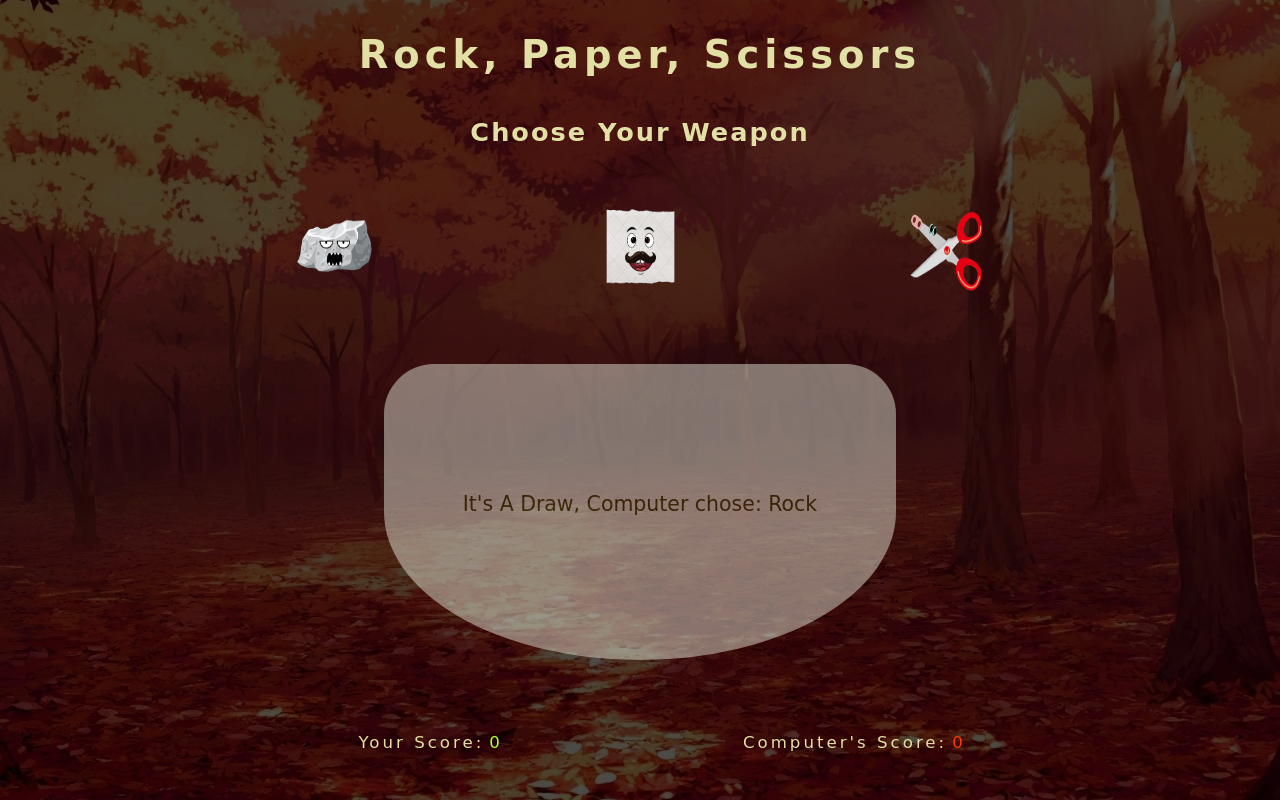
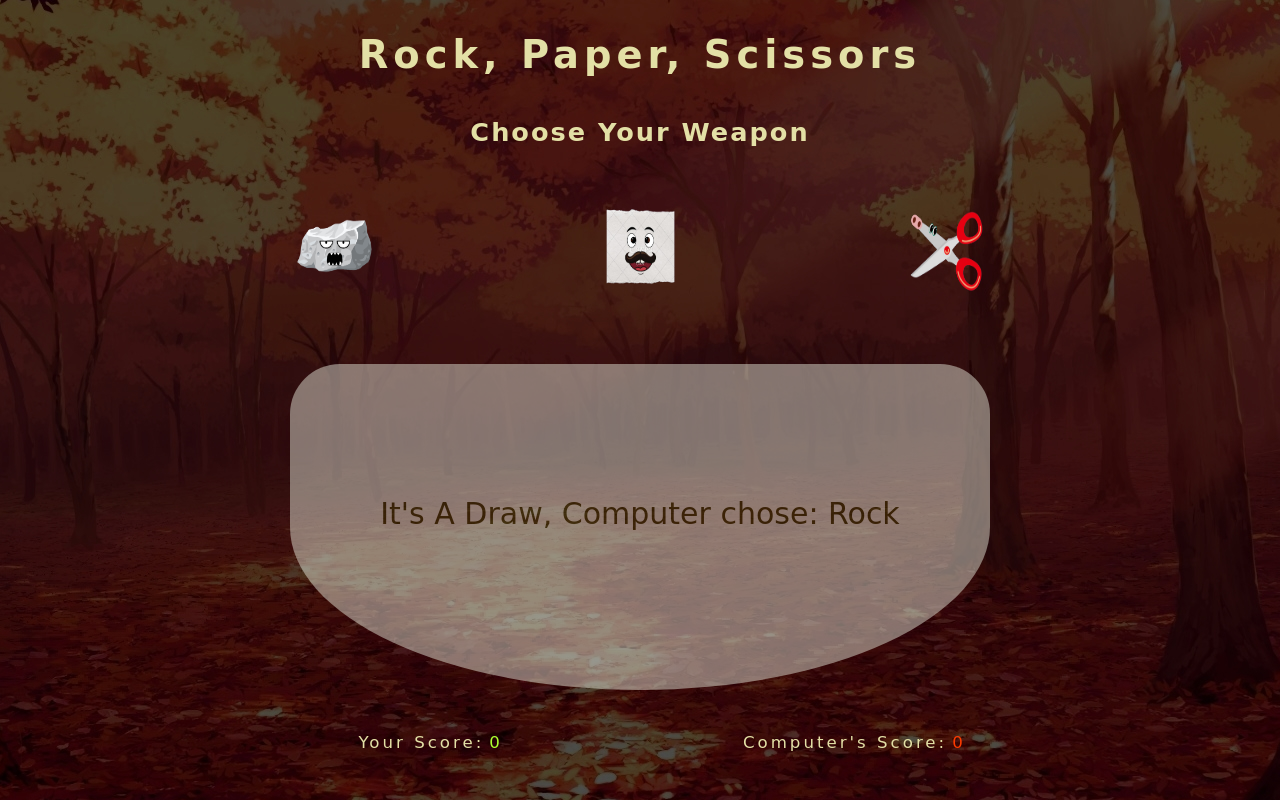
Before and after one commit to GeorgeHazaka/Rock-Paper-Scissors, a plain HTML site: page index.html in a window 1280 px wide. Both pictures are taken after a click on the button 334 px from the left and 248 px from the top of the page. Drawn offline with Linux system fonts and the light colour scheme; a web font is replaced by a local one.

Commit message:
maint: Add a class to the drawDiv variable to write the css properties in the css file instead

```diff
--- a/assets/CSS/style.css
+++ b/assets/CSS/style.css
@@ -124,6 +124,22 @@ h1 {
     100% {
         transform: translateX(0);
     }
+}
+
+.draw-div-styles {
+    position: absolute;
+    font-size: 30px;
+    color: #383502;
+    background-color: #E0DFD2;
+    width: 700px;
+    height: 326px;
+    line-height: 300px;
+    left: calc(50% - 700px / 2);
+    margin-top: 8.33vh;
+    text-align: center;
+    opacity: 0.5;
+    border-radius: 50px 50px 50% 50%;
+    z-index: 1;
 }
 
 /* ---------- Footer */
--- a/assets/js/script.js
+++ b/assets/js/script.js
@@ -44,10 +44,9 @@ losingTeam.push(rockLose, paperLose, scissorsLoseRight, scissorsLoseLeft);
 
 for (let button of buttons) {
     button.addEventListener("click", function () {
+        this.style.scale = "1.7";
         playerDiv.style.display = "block";
         computerDiv.style.display = "block";
-        drawDiv.style.display = "none";
-        this.style.scale = "2";
         if (removePlayer.length > 0) {
             playerDiv.removeChild(removePlayer[0]);
             removePlayer.pop();
@@ -56,27 +55,12 @@ for (let button of buttons) {
             computerDiv.removeChild(removeComputer[0]);
             removeComputer.pop();
         }
+        drawDiv.classList.remove("draw-div-styles");
+        drawPara.innerHTML = "";
         getComputerWeapon();
         if (parseInt(this.getAttribute("data-choice")) === computerRandomWeapon) {
-            drawDiv.style.cssText = "\
-                font-size: 1.6vw;\
-                color: #383502;\
-                background-color: #E0DFD2;\
-                width: 40vw;\
-                height: 37vh;\
-                left: 10vw;\
-                margin-top: 8.33vh;\
-                margin-left: 20%;\
-                position: absolute;\
-                opacity: 0.5;\
-                border-radius: 50px 50px 50% 50%;\
-                z-index: 1;\
-            ";
+            drawDiv.classList.add("draw-div-styles");
             drawPara.innerHTML = `It's A Draw, Computer chose: ${this.ariaLabel}`;
-            drawPara.style.cssText = "\
-                text-align: center;\
-                margin-top: 16vh;\
-            ";
             drawDiv.appendChild(drawPara);
             playerDiv.style.display = "none";
             computerDiv.style.display = "none";
```
